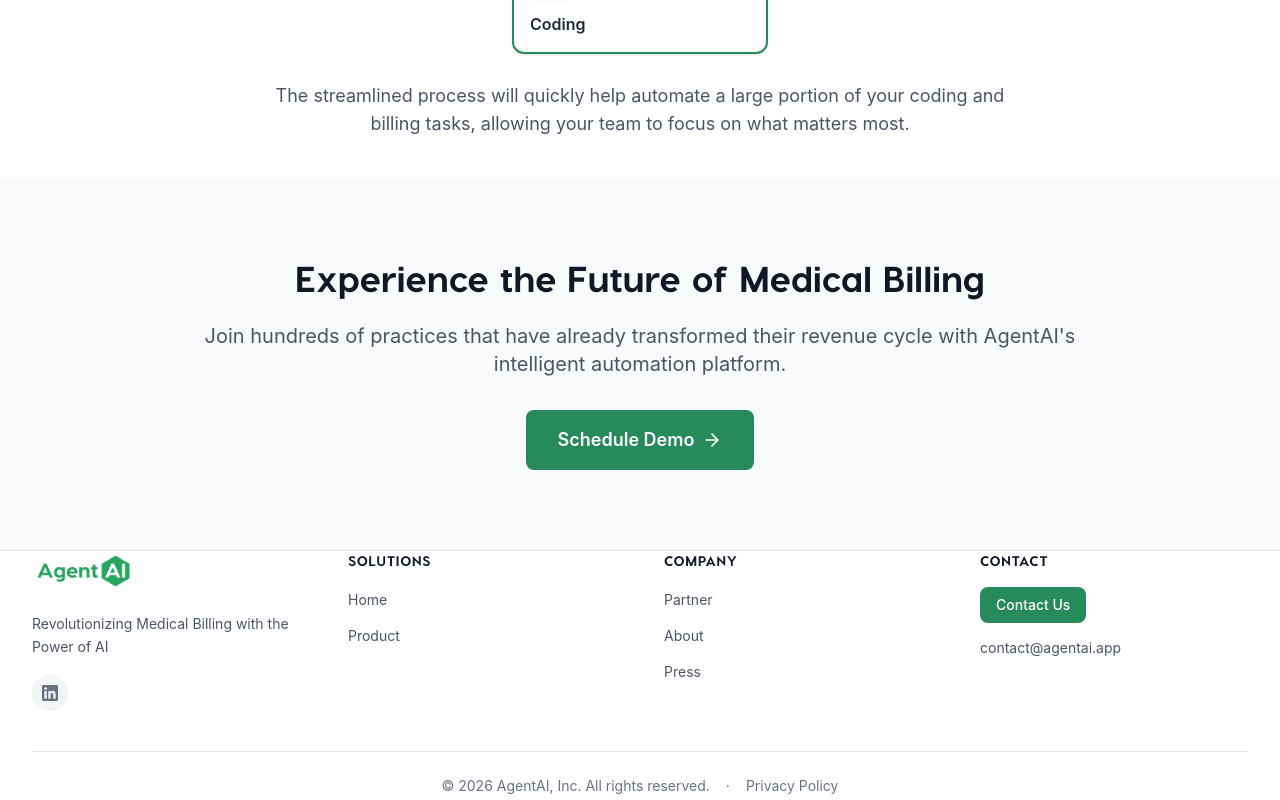
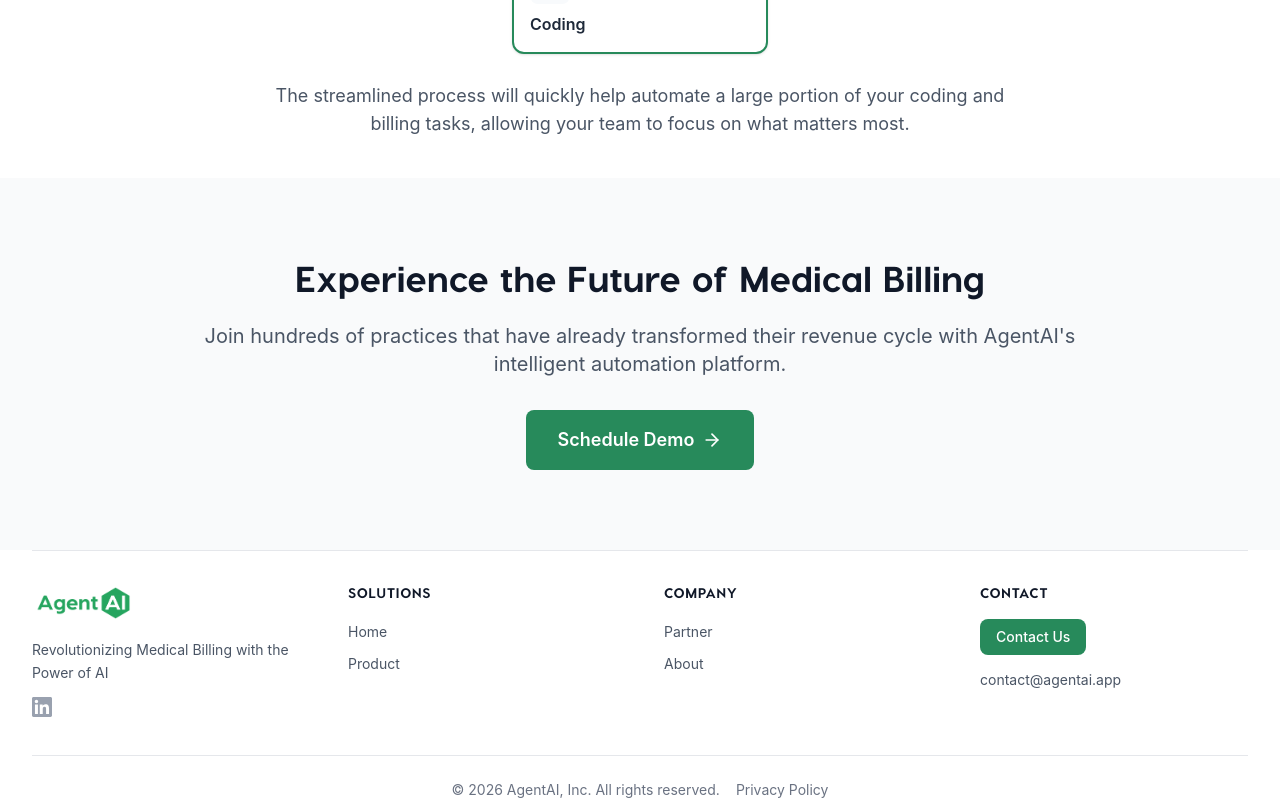
Before and after one commit to SureAgentAI/agentai-website, a React (Vite) app: page / in a window 1280 px wide. Shown: the part 2610-3410 px from the top of the page. Built offline with nearby package versions, Linux system fonts and the light colour scheme; the HTML template or start-up script is replaced by a standard one.

Commit message:
fix: restore footer layout, cleaner structure

```diff
--- a/src/components/layout/Footer.tsx
+++ b/src/components/layout/Footer.tsx
@@ -2,30 +2,33 @@
 
 export default function Footer() {
   return (
-    <footer className="bg-white border-t border-gray-200">
-      <div className="container-site py-12">
+    <footer className="bg-white">
+      <div className="container-site py-16">
+        {/* Top border */}
+        <div className="border-t border-gray-200"></div>
+
         {/* Main grid - 4 columns on desktop */}
-        <div className="grid grid-cols-1 md:grid-cols-2 lg:grid-cols-4 gap-8 lg:gap-12">
+        <div className="grid grid-cols-1 md:grid-cols-2 lg:grid-cols-4 gap-8 lg:gap-12 mt-8">
           {/* Brand */}
-          <div className="lg:col-span-1">
-            <Link to="/" className="inline-block mb-4">
+          <div>
+            <Link to="/" className="block mb-4">
               <img
                 src="/images/assets/logo.png"
                 alt="AgentAI"
                 className="h-10 w-auto"
               />
             </Link>
-            <p className="text-gray-600 text-sm leading-relaxed mb-4">
+            <p className="text-gray-600 text-sm leading-relaxed mb-3">
               Revolutionizing Medical Billing with the Power of AI
             </p>
             <a
               href="https://www.linkedin.com/company/agentaiapp"
               target="_blank"
               rel="noopener noreferrer"
-              className="inline-flex items-center justify-center w-9 h-9 bg-gray-100 rounded-full text-gray-500 hover:bg-primary-500 hover:text-white transition-all duration-200"
+              className="inline-block text-gray-400 hover:text-primary-500 transition-colors"
               aria-label="Follow us on LinkedIn"
             >
-              <svg className="w-4 h-4" fill="currentColor" viewBox="0 0 24 24">
+              <svg className="w-5 h-5" fill="currentColor" viewBox="0 0 24 24">
                 <path d="M20.447 20.452h-3.554v-5.569c0-1.328-.027-3.047-1.852-3.047-1.853 0-2.136 1.445-2.136 2.939v5.677H9.351V9h3.414v1.561h.046c.477-.9 1.637-1.85 3.37-1.85 3.601 0 4.267 2.37 4.267 5.455v6.286zM5.337 7.433c-1.144 0-2.063-.926-2.063-2.065 0-1.138.92-2.063 2.063-2.063 1.14 0 2.064.925 2.064 2.063 0 1.139-.925 2.065-2.064 2.065zm1.782 13.019H3.555V9h3.564v11.452zM22.225 0H1.771C.792 0 0 .774 0 1.729v20.542C0 23.227.792 24 1.771 24h20.451C23.2 24 24 23.227 24 22.271V1.729C24 .774 23.2 0 22.222 0h.003z" />
               </svg>
             </a>
@@ -36,7 +39,7 @@
             <h3 className="text-sm font-semibold text-gray-900 tracking-wider uppercase mb-4">
               Solutions
             </h3>
-            <ul className="space-y-3">
+            <ul className="space-y-2">
               <li>
                 <Link
                   to="/"
@@ -61,7 +64,7 @@
             <h3 className="text-sm font-semibold text-gray-900 tracking-wider uppercase mb-4">
               Company
             </h3>
-            <ul className="space-y-3">
+            <ul className="space-y-2">
               <li>
                 <Link
                   to="/partner"
@@ -76,14 +79,6 @@
                   className="text-gray-600 hover:text-primary-500 transition-colors text-sm"
                 >
                   About
-                </Link>
-              </li>
-              <li>
-                <Link
-                  to="/press"
-                  className="text-gray-600 hover:text-primary-500 transition-colors text-sm"
-                >
-                  Press
                 </Link>
               </li>
             </ul>
@@ -116,10 +111,9 @@
         </div>
 
         {/* Copyright */}
-        <div className="mt-10 pt-6 border-t border-gray-200">
+        <div className="mt-8 pt-6 border-t border-gray-200">
           <div className="flex flex-col sm:flex-row items-center justify-center gap-2 sm:gap-4 text-sm text-gray-500">
             <p>© {new Date().getFullYear()} AgentAI, Inc. All rights reserved.</p>
-            <span className="hidden sm:inline">·</span>
             <Link
               to="/privacy-policy"
               className="hover:text-primary-500 transition-colors"
```
